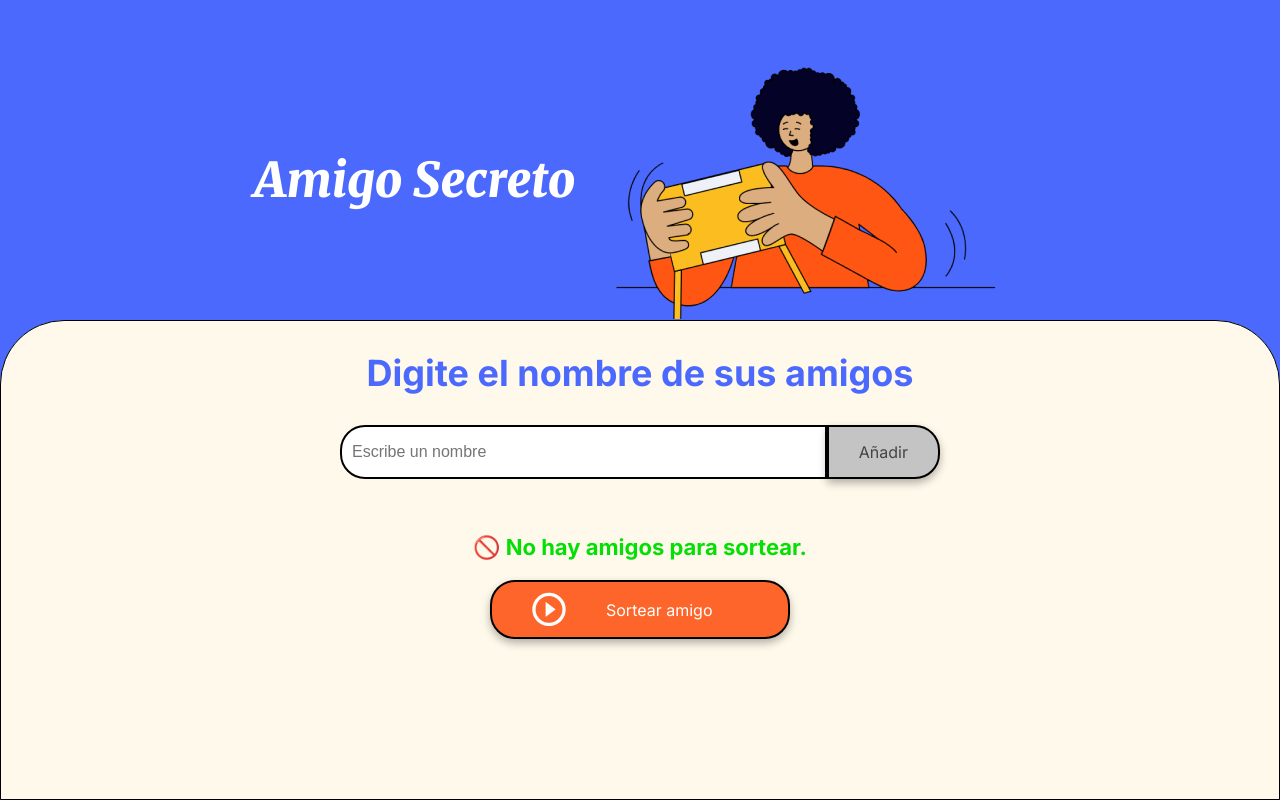
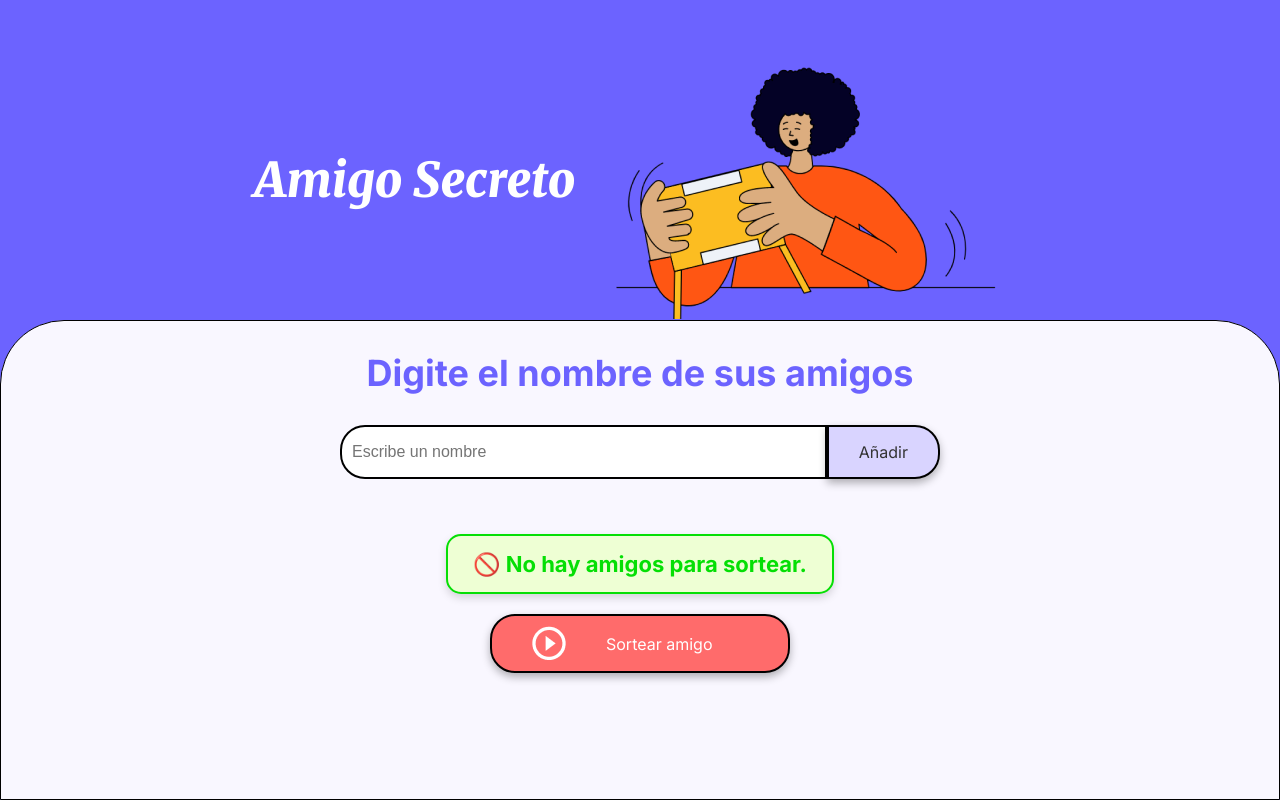
Before and after one commit to RaqDxs/amigoSecreto, a plain HTML site: page index.html in a window 1280 px wide. Both pictures are taken after a click on the button "Sortear amigo". Drawn offline with Linux system fonts and the light colour scheme.

Commit message:
Mejorar la lista de amigos y transiciones

```diff
--- a/style.css
+++ b/style.css
@@ -160,3 +160,45 @@ ul {
 .button-draw:hover {
     background-color: var(--color-button-hover);
 }
+
+:root {
+    --color-primary: #6C63FF;       /* Cambio a un tono morado más moderno */
+    --color-secondary: #F9F7FF;     /* Un fondo más suave */
+    --color-tertiary: #D9D4FF;      /* Tono complementario al primario */
+    --color-button: #FF6B6B;        /* Botón más vibrante */
+    --color-button-hover: #FF5252;  /* Hover más intenso */
+    --color-text: #333333;          /* Texto ligeramente más oscuro */
+    --color-white: #FFFFFF;
+}
+
+/* Añadir transiciones suaves */
+button, .input-name {
+    transition: all 0.3s ease;
+}
+
+/* Mejorar la lista de amigos */
+.name-list li {
+    background-color: var(--color-tertiary);
+    margin: 8px 0;
+    padding: 10px 15px;
+    border-radius: 12px;
+    width: 100%;
+    max-width: 500px;
+    box-shadow: 0 2px 4px rgba(0,0,0,0.1);
+}
+
+/* Mejorar el resultado */
+.result-list li {
+    background-color: #EEFFD4;
+    border: 2px solid #05DF05;
+    padding: 15px 25px;
+    border-radius: 15px;
+    box-shadow: 0 4px 8px rgba(0,0,0,0.15);
+}
+
+/* Mejorar el input */
+.input-name:focus {
+    outline: none;
+    border-color: var(--color-primary);
+    box-shadow: 0 0 8px rgba(108, 99, 255, 0.5);
+}
```
Also changed, not shown: app.js (line endings or trailing spaces), assets/gift-icon.svg (added), index.html (line endings or trailing spaces).
